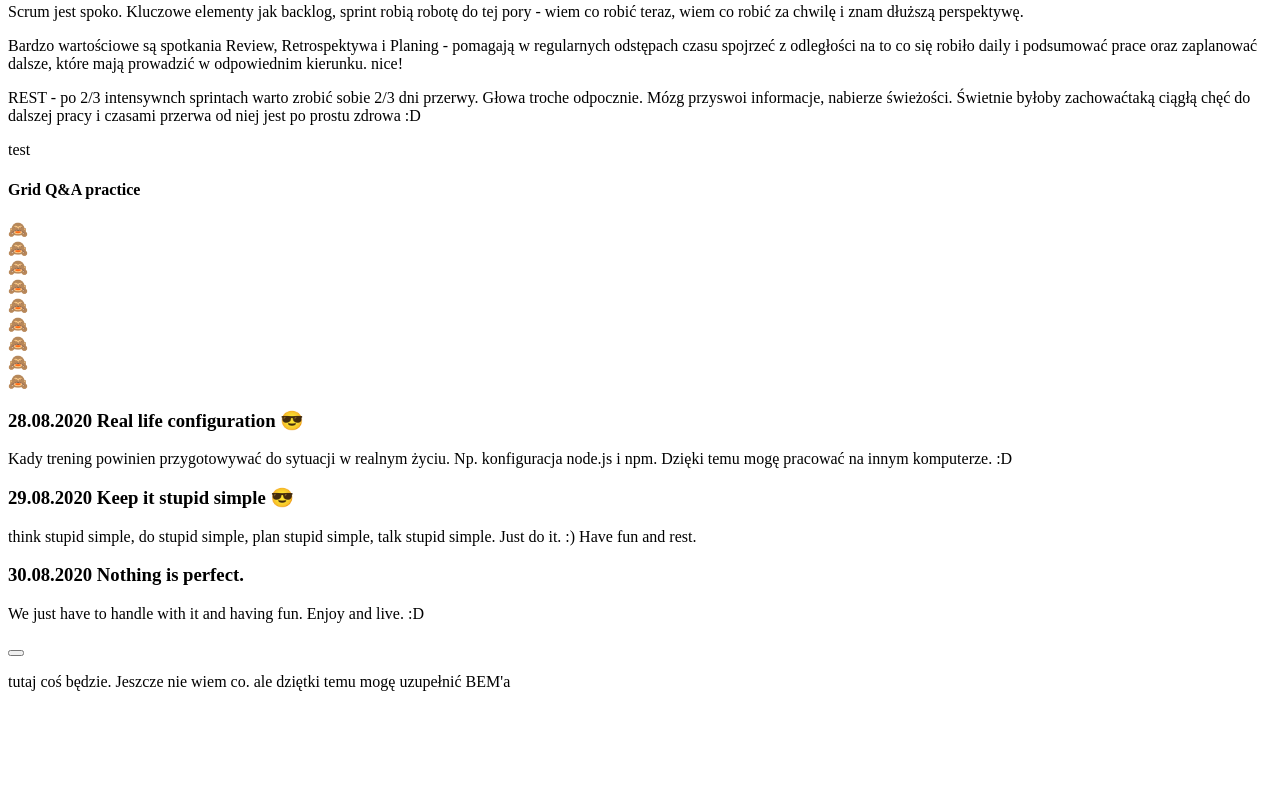
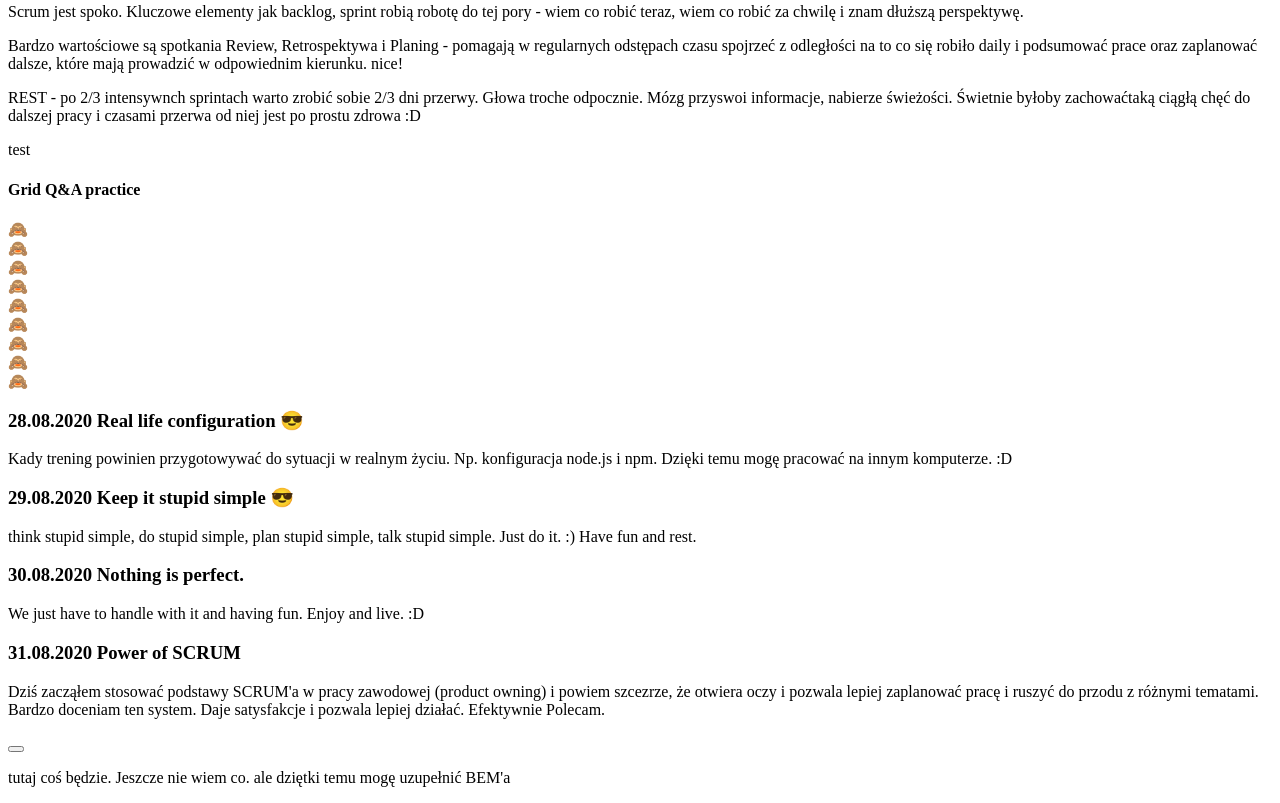
Before and after one commit to Arplay01/homepage-w, a plain HTML site: page src/pages/index.html in a window 1280 px wide. Shown: the part 5254-6057 px from the top of the page. Before the commit the page ends 5961 px from the top, so only its background shows below. Drawn offline with Linux system fonts and the light colour scheme.

Commit message:
New article added - 31.08.2020

```diff
--- a/src/pages/index.html
+++ b/src/pages/index.html
@@ -516,6 +516,10 @@ hamburgerButton.addEventListener('click', function () {
                 <h3 class="note__title">30.08.2020 Nothing is perfect.</h3>
                 <p class="note__description">We just have to handle with it and having fun. Enjoy and live. :D  </p>
                </article>
+               <article class="note note--box-model2">
+                <h3 class="note__title">31.08.2020 Power of SCRUM</h3>
+                <p class="note__description">Dziś zacząłem stosować podstawy SCRUM'a w pracy zawodowej (product owning) i powiem szcezrze, że otwiera oczy i pozwala lepiej zaplanować pracę i ruszyć do przodu z różnymi tematami. Bardzo doceniam ten system. Daje satysfakcje i pozwala lepiej działać. Efektywnie Polecam.</p>
+               </article>
 
         </section>
     </main>
```
